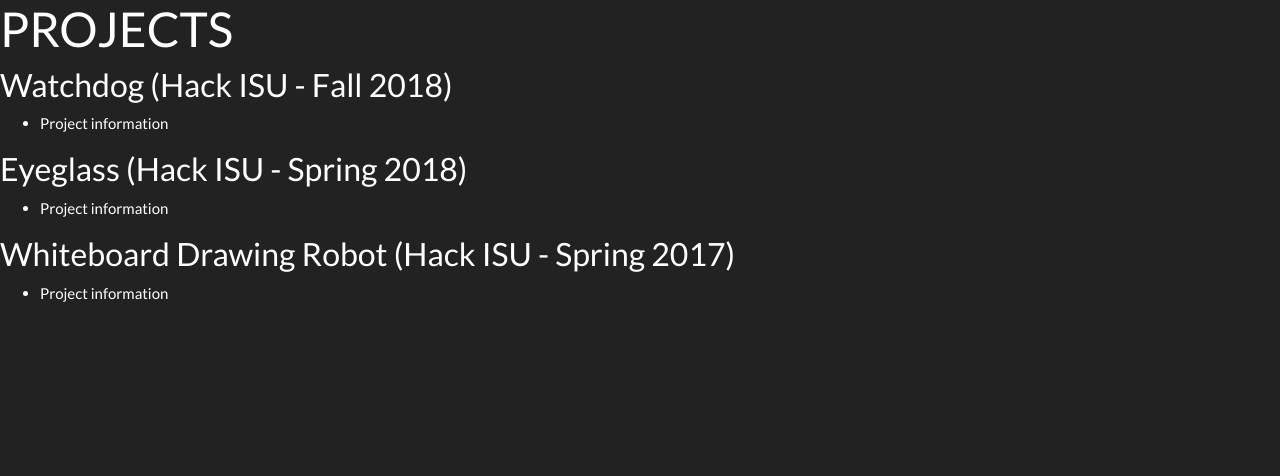
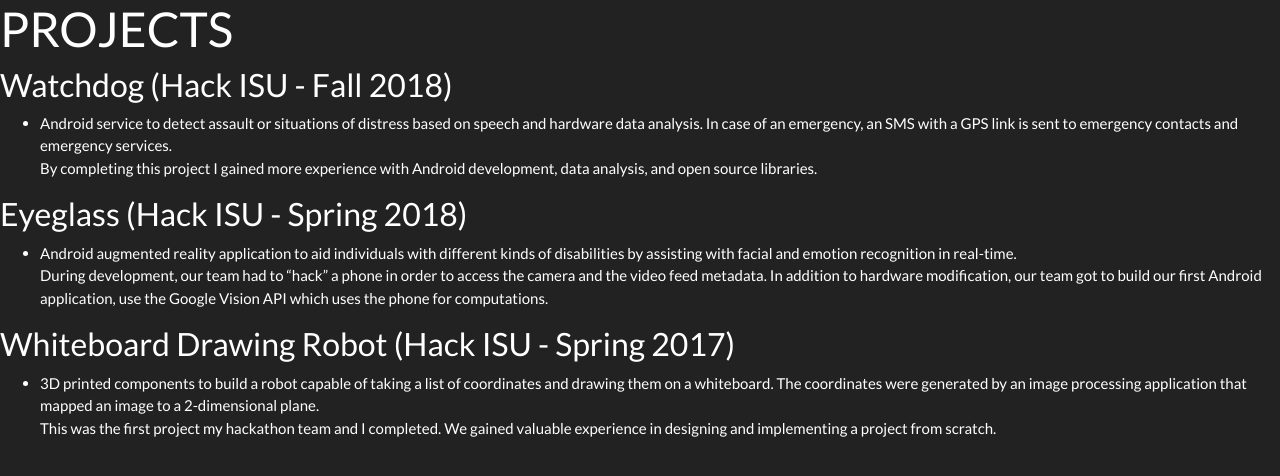
Before and after one commit to jesrik/jesrik.github.io, a plain HTML site: page projects.html in a window 1280 px wide. Drawn offline with Linux system fonts and the light colour scheme.

Commit message:
Added project descriptions

```diff
--- a/projects.html
+++ b/projects.html
@@ -10,17 +10,34 @@
 
     <h3>Watchdog (Hack ISU - Fall 2018)</h3>
     <ul>
-      <li>Project information</li>
+      <li>
+        Android service to detect assault or situations of distress based on speech and hardware data
+        analysis. In case of an emergency, an SMS with a GPS link is sent to emergency contacts and
+        emergency services. <br>
+        By completing this project I gained more experience with Android development, data analysis,
+        and open source libraries.
+      </li>
     </ul>
 
     <h3>Eyeglass (Hack ISU - Spring 2018)</h3>
     <ul>
-      <li>Project information</li>
+      <li>
+        Android augmented reality application to aid individuals with different kinds of disabilities by
+        assisting with facial and emotion recognition in real-time. <br>
+        During development, our team had to “hack” a phone in order to access the camera and the
+        video feed metadata. In addition to hardware modification, our team got to build our first Android
+        application, use the Google Vision API which uses the phone for computations.
+      </li>
     </ul>
 
     <h3>Whiteboard Drawing Robot (Hack ISU - Spring 2017)</h3>
     <ul>
-      <li>Project information</li>
+      <li>
+        3D printed components to build a robot capable of taking a list of coordinates and drawing them
+        on a whiteboard. The coordinates were generated by an image processing application that
+        mapped an image to a 2-dimensional plane. <br>
+        This was the first project my hackathon team and I completed. We gained valuable experience
+        in designing and implementing a project from scratch.</li>
     </ul>
 
   </body>
```
Also changed, not shown: index.html (+1 -0 lines), bootstrap.css.
